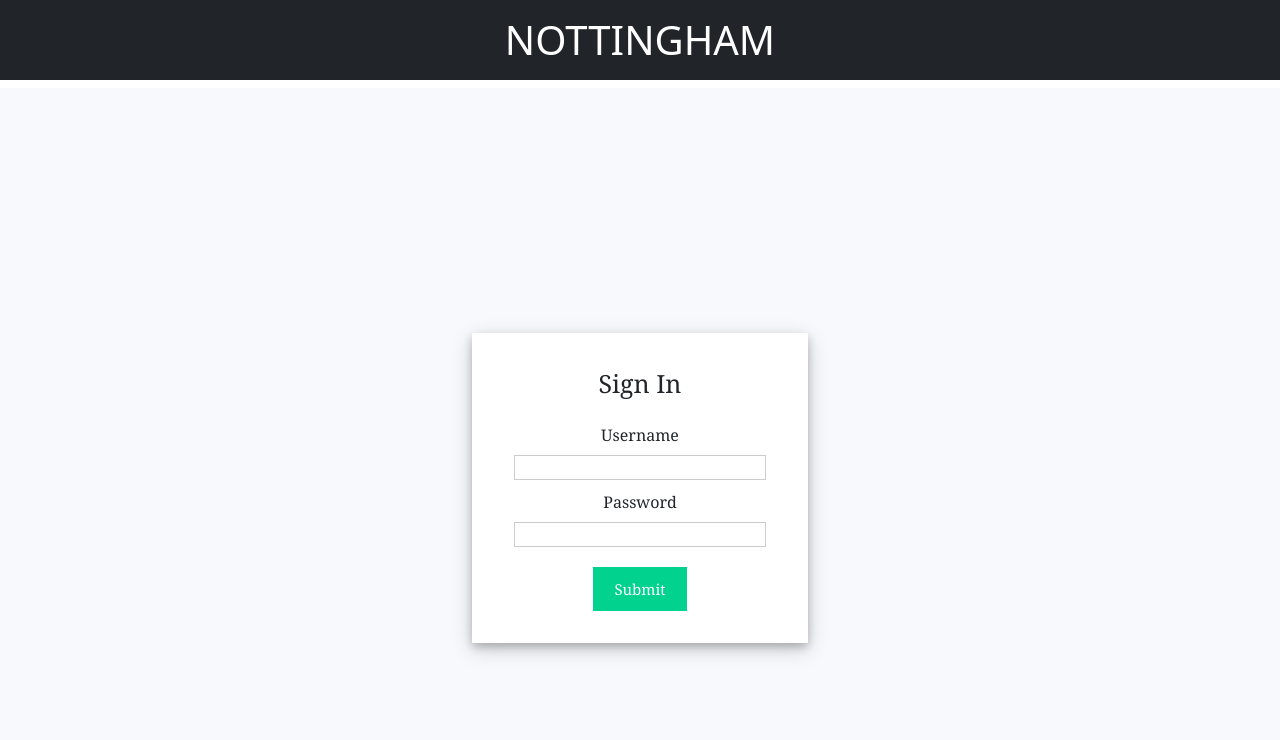
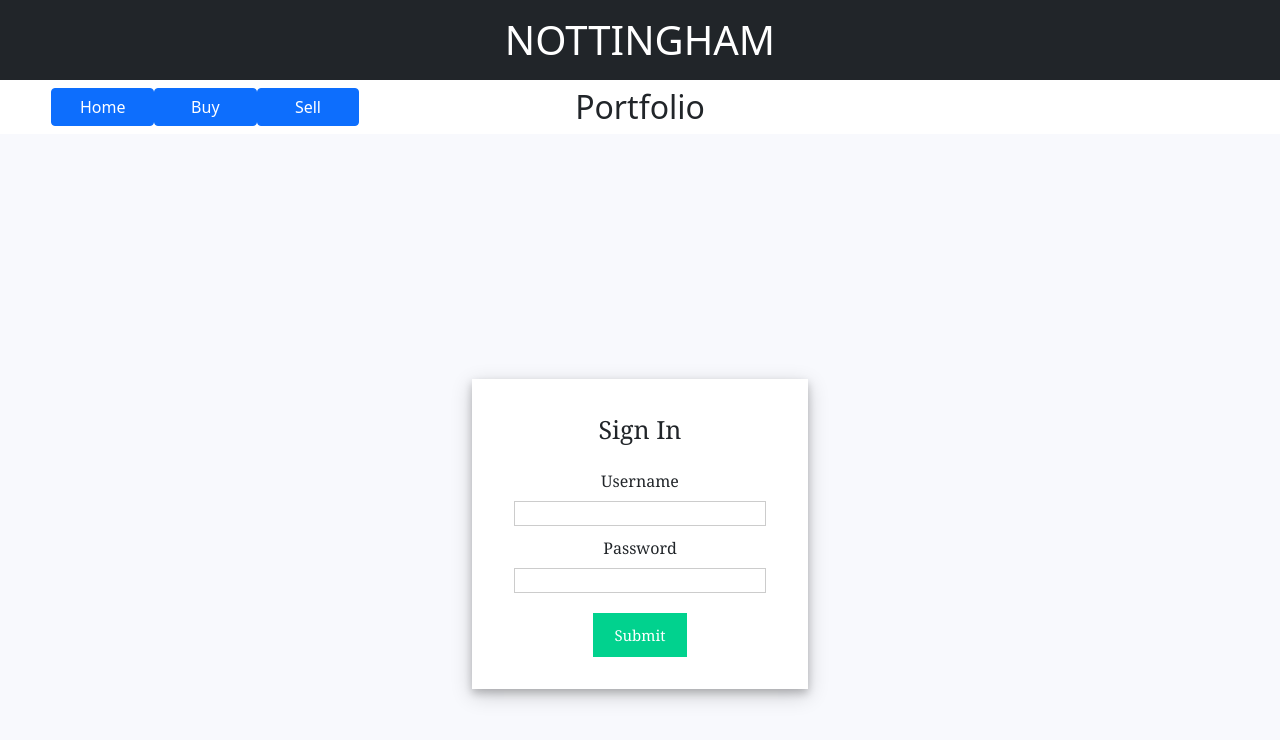
Before and after one commit to rayangendre/Nottingham, a React (Create React App) app in the folder FrontEnd/myapp/: page /login in a window 1280 px wide. Shown: the top 740 px of the page. Built offline with nearby package versions, Linux system fonts and the light colour scheme.

Commit message:
added navigation to the login

```diff
--- a/FrontEnd/myapp/src/Login.js
+++ b/FrontEnd/myapp/src/Login.js
@@ -4,6 +4,10 @@ import axios from "axios";
 import React from "react";
 import { useState, useEffect } from "react";
 import "./login-styles.css";
+
+import Container from "react-bootstrap/esm/Container";
+import Col from "react-bootstrap/esm/Col";
+import Row from "react-bootstrap/Row";
 
 function LogIn(props) {
   // React States
@@ -78,10 +82,37 @@ function LogIn(props) {
   );
 
   return (
-    <div className="app">
-      <div className="login-form">
-        <div className="title">Sign In</div>
-        {isSubmitted ? <div>User is successfully logged in</div> : renderForm}
+    <div>
+      <Row>
+        <Col>
+          <nav>
+            <Link to="/">
+              <button type="submit" class="btn btn-primary w-25">
+                Home
+              </button>
+            </Link>
+            <Link to="/buy">
+              <button type="submit" class="btn btn-primary w-25">
+                Buy
+              </button>
+            </Link>
+            <Link to="/sell">
+              <button type="submit" class="btn btn-primary w-25">
+                Sell
+              </button>
+            </Link>
+          </nav>
+        </Col>
+        <Col>
+          <h2>Portfolio</h2>
+        </Col>
+        <Col></Col>
+      </Row>
+      <div className="app">
+        <div className="login-form">
+          <div className="title">Sign In</div>
+          {isSubmitted ? <div>User is successfully logged in</div> : renderForm}
+        </div>
       </div>
     </div>
   );
```
